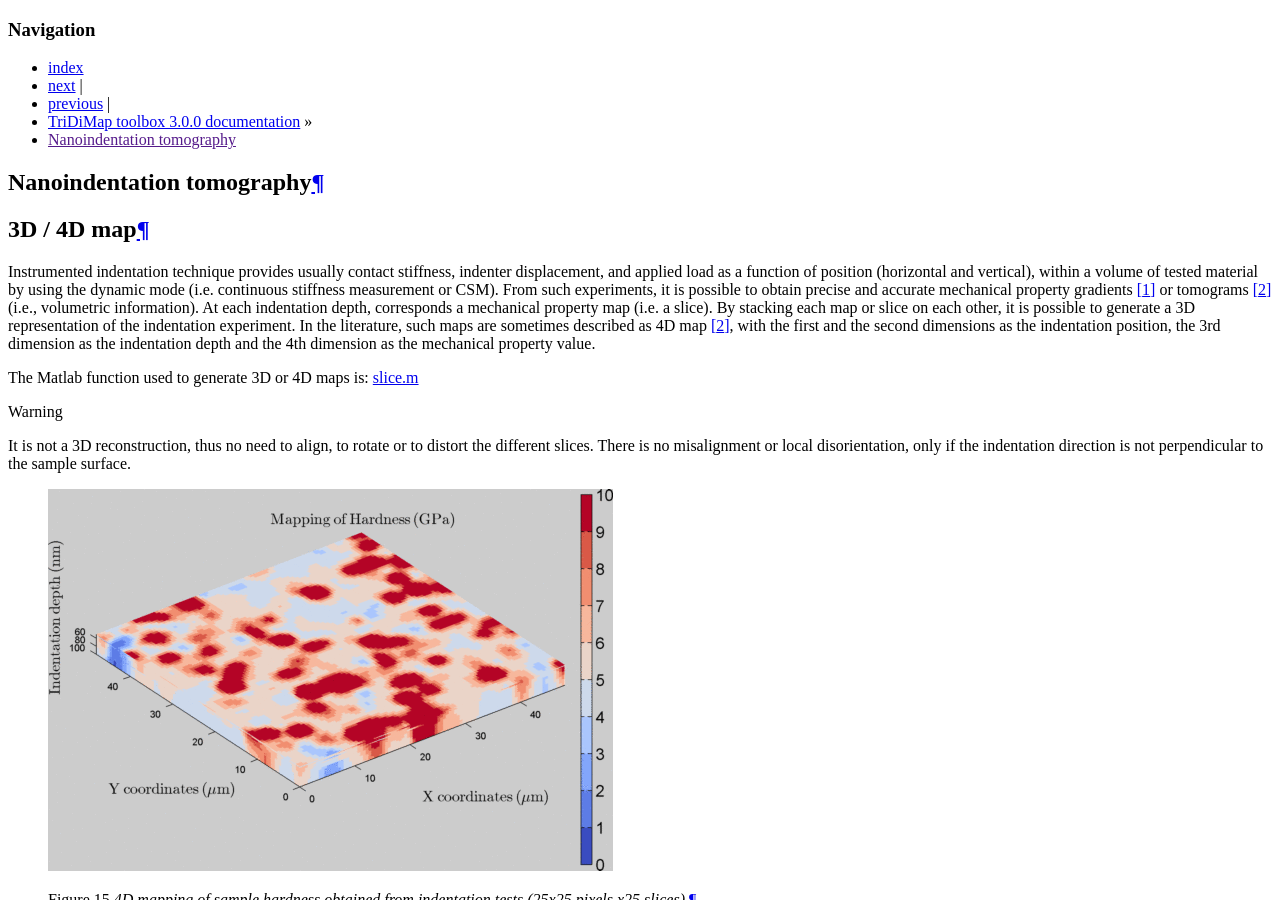
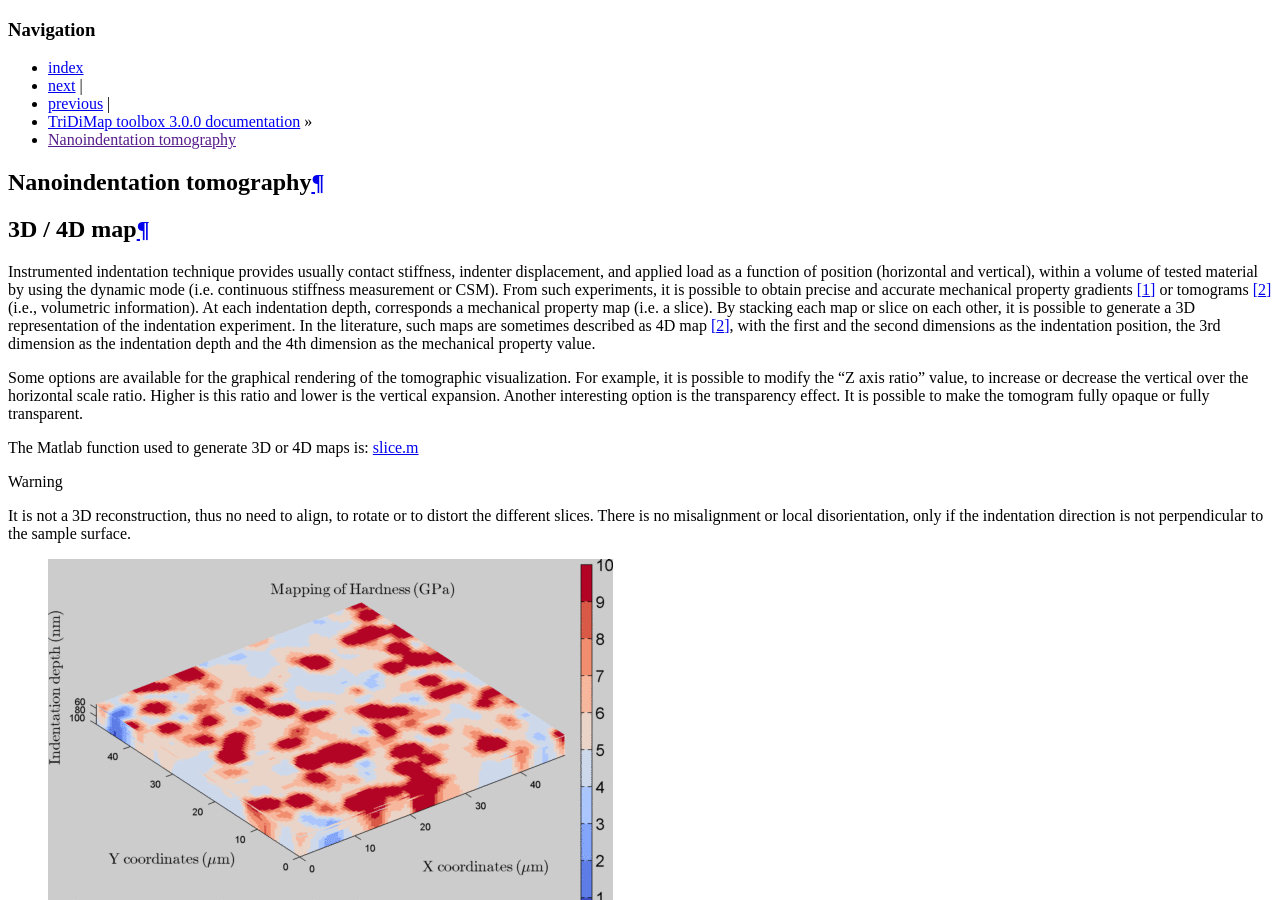
Before and after one commit to DavidMercier/TriDiMap, a Sphinx documentation site: the page built from doc/tomography.rst, in a window 1280 px wide and 900 px high. Built offline with Sphinx 7.4.7, drawn with Linux system fonts in a browser that asks for light colours; comment, search, counter and statistics services are not loaded.

Commit message:
updated doc

```diff
--- a/doc/E_H.rst
+++ b/doc/E_H.rst
@@ -18,7 +18,7 @@ and a 4 color-coded map corresponding to this plot can be generated (see 2nd fig
    :scale: 50 %
    :align: center
 
-   *Example of sectorized elastic modulus vs hardness plot.*
+   *Example of sectorized elastic modulus vs hardness plot*
 
 .. figure:: ./_pictures/sectorMap.png
    :scale: 50 %
--- a/doc/examples.rst
+++ b/doc/examples.rst
@@ -47,4 +47,4 @@ For example, the following figure shows the pattern of a typical indentation gri
    :scale: 50 %
    :align: center
 
-   *Example of indentation grid pattern using a MTS/Agilent nanoindenter.*
+   *Example of indentation grid pattern using a MTS/Agilent nanoindenter*
--- a/doc/links_ref.rst
+++ b/doc/links_ref.rst
@@ -37,6 +37,7 @@ Indentation maps in the literature
 * `Moser R.D. et al., "Characterization of Impact Damage in Ultra-High Performance Concrete Using Spatially Correlated Nanoindentation/SEM/EDX" (2013). <https://doi.org/10.1007/s11665-013-0668-y>`_
 * `Rettler E. et al., "Mapping the mechanical properties of biomaterials on different length scales: depth-sensing indentation and AFM based nanoindentation" (2013). <https://doi.org/10.1039/c3tb20120>`_
 * `Chen L. et al., "Analysis of In Situ Mechanical Properties of Phases in High-Alloyed White Iron Measured by Grid Nanoindentation" (2015). <https://doi.org/10.1007/s11665-015-1672-1>`_
+* `Morales-Rivas L. et al., "Nanomechanical characterization of nanostructured bainitic steel: Peak Force Microscopy and Nanoindentation with AFM" (2015). <https://doi.org/10.1038/srep17164>`_
 * `Coy E. et al., "Topographic reconstruction and mechanical analysis of atomic layer deposited Al2O3/TiO2 nanolaminates by nanoindentation" (2016). <https://doi.org/10.1016/j.actamat.2011.12.012>`_
 * `Hu C. et al., "Statistical nanoindentation technique in application to hardened cement pastes: Influences of material microstructure and analysis method" (2016). <https://doi.org/10.1016/j.conbuildmat.2016.03.064>`_
 * `Sebastiani M. et al., "High-resolution high-speed nanoindentation mapping of cement pastes: Unravelling the effect of microstructure on the mechanical properties of hydrated phases" (2016). <https://doi.org/10.1016/j.matdes.2016.02.087>`_
@@ -48,6 +49,8 @@ Indentation maps in the literature
 * `Mercier D. et al., "Microstructural and mechanical characterization of electroplated nickel matrix composite coatings" (2018). <https://doi.org/10.1080/02670844.2018.1433270>`_
 * `Mercier D. et al., "Mechanical properties mapping of cast bimetallic work roll shell material by nanoindentation" (2018). <https://doi.org/10.13140/RG.2.2.35449.16482/1>`_
 * `Huyghes P. et al., "On the Effect of Q&P Processing on the Stretch-flange-formability of 0.2C Ultra-high Strength Steel Sheets" (2018). <https://doi.org/10.2355/isijinternational.ISIJINT-2018-121>`_
+* `Bruker/Hysitron - XPM module <https://www.bruker.com/products/surface-and-dimensional-analysis/nanomechanical-test-instruments/nanomechanical-upgrade-options/xpm-upgrade.html>`_, "Application Note #1511, Hardness Mapping of a DP980 Steel Sample" (2018). <www.bruker.com/nanomechanical-testing>`_
+* `Hintsala E. D. et al., "High-Throughput Nanoindentation for Statistical and Spatial Property Determination" (2018). <https://doi.org/10.1007/s11837-018-2752-0>`_
 
 Colormap
 ############################################
--- a/doc/tomography.rst
+++ b/doc/tomography.rst
@@ -12,6 +12,11 @@ gradients [#Tromas_2012]_ or tomograms [#Coy_2016]_ (i.e., volumetric informatio
 By stacking each map or slice on each other, it is possible to generate a 3D representation of the indentation experiment.
 In the literature, such maps are sometimes described as 4D map [#Coy_2016]_, with the first and the second dimensions as the indentation position,
 the 3rd dimension as the indentation depth and the 4th dimension as the mechanical property value.
+
+Some options are available for the graphical rendering of the tomographic visualization.
+For example, it is possible to modify the "Z axis ratio" value, to increase or decrease the vertical over the horizontal scale ratio.
+Higher is this ratio and lower is the vertical expansion. Another interesting option is the transparency effect. It is possible to
+make the tomogram fully opaque or fully transparent.
 
 The |matlab| function used to generate 3D or 4D maps is: `slice.m <https://fr.mathworks.com/help/matlab/ref/slice.html>`_
 
```
Also changed, not shown: other parts of doc/links_ref.rst (+1 -0 lines).
